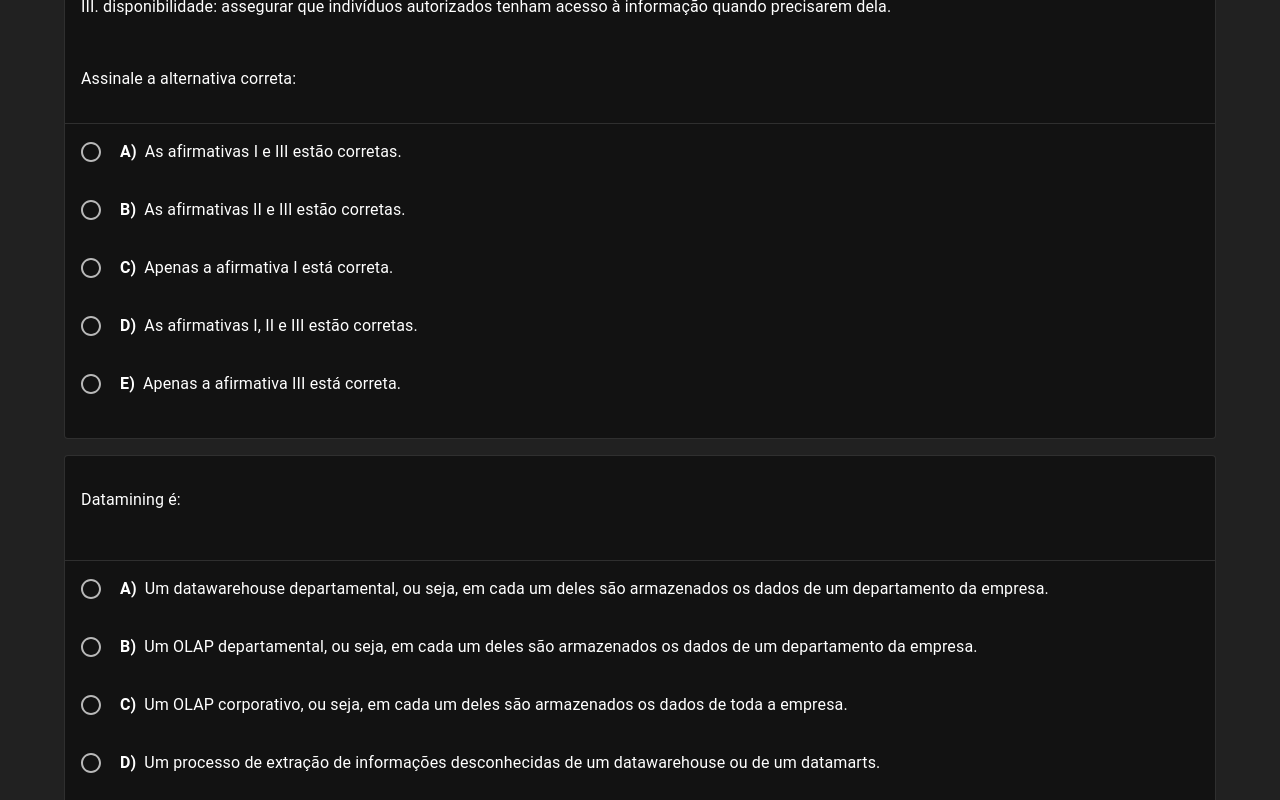
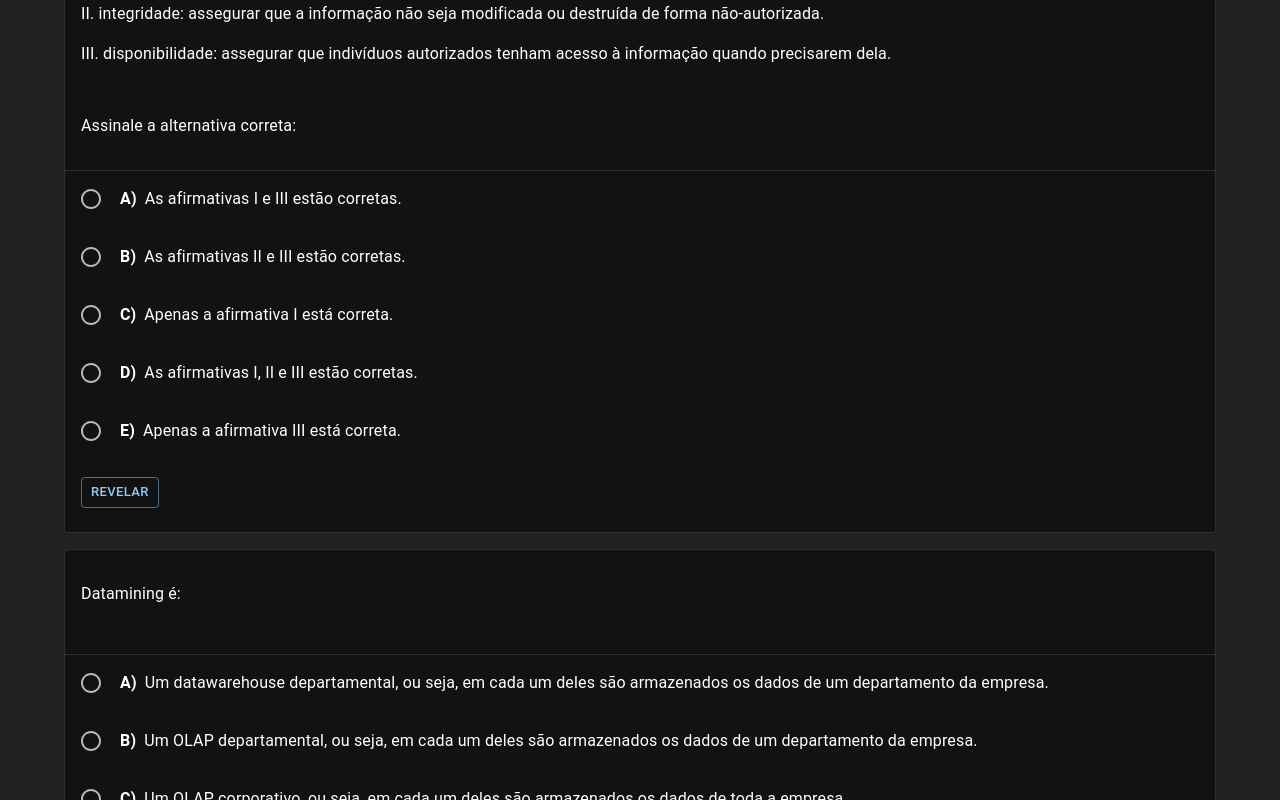
Before and after one commit to samuelnovaes/uninter-questions, a React (Vite) app: page /#/exam/2562 in a window 1280 px wide. Shown: the part 680-1480 px from the top of the page. Built offline with nearby package versions, Linux system fonts and the light colour scheme.

Commit message:
fix: add review button and update value handling in Question component

```diff
--- a/src/components/Question.jsx
+++ b/src/components/Question.jsx
@@ -1,4 +1,4 @@
-import { Box, Card, CardContent, Divider, FormControlLabel, Radio, RadioGroup, useTheme } from '@mui/material';
+import { Box, Button, Card, CardContent, Divider, FormControlLabel, Radio, RadioGroup, useTheme } from '@mui/material';
 import parse from 'html-react-parser';
 import { Fragment, useState } from 'react';
 
@@ -21,6 +21,13 @@ const Question = ({
 
   const rightValue = question.options.find((option) => option.rightAnswer)?.name;
 
+  const review = () => {
+    setValue(rightValue);
+    if (onChange) {
+      onChange(rightValue);
+    }
+  };
+
   const getOptionColor = (name) => {
     if (name === rightValue && (finished || readOnly)) {
       return theme.palette.success.main;
@@ -41,10 +48,10 @@ const Question = ({
         ))}
       </CardContent>
       <Divider />
-      <CardContent>
+      <CardContent sx={{ display: 'flex', flexDirection: 'column', gap: 2, alignItems: 'flex-start' }}>
         <RadioGroup
           onChange={handleChange}
-          value={readOnly && rightValue}
+          value={readOnly ? rightValue : value}
           sx={{ gap: 2 }}
         >
           {question.options.map((option) => (
@@ -85,6 +92,16 @@ const Question = ({
             />
           ))}
         </RadioGroup>
+        {!readOnly && (
+          <Button
+            variant='outlined'
+            size='small'
+            onClick={review}
+            className='no-print'
+          >
+            Revelar
+          </Button>
+        )}
       </CardContent>
     </Card>
   );
```
